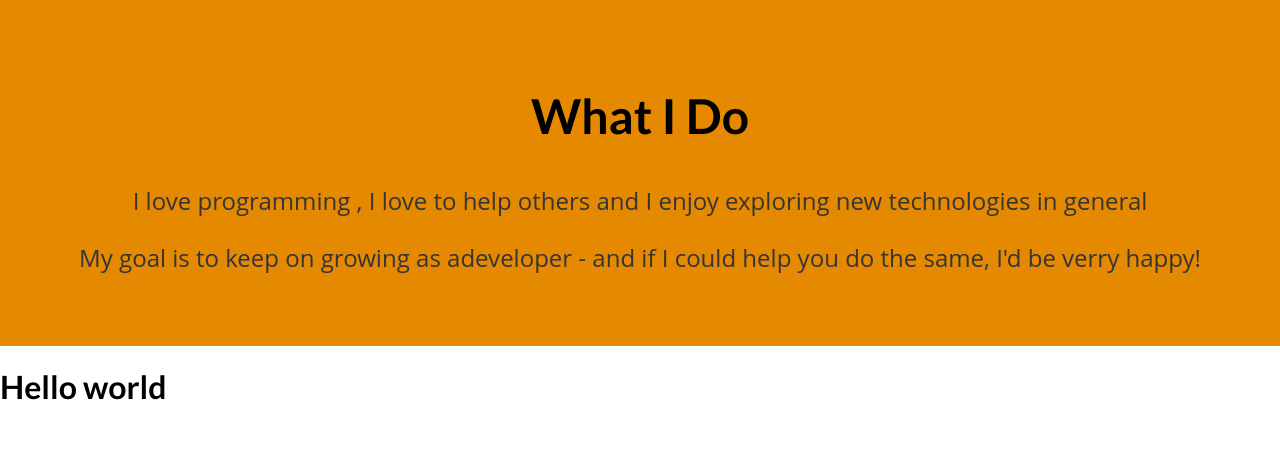
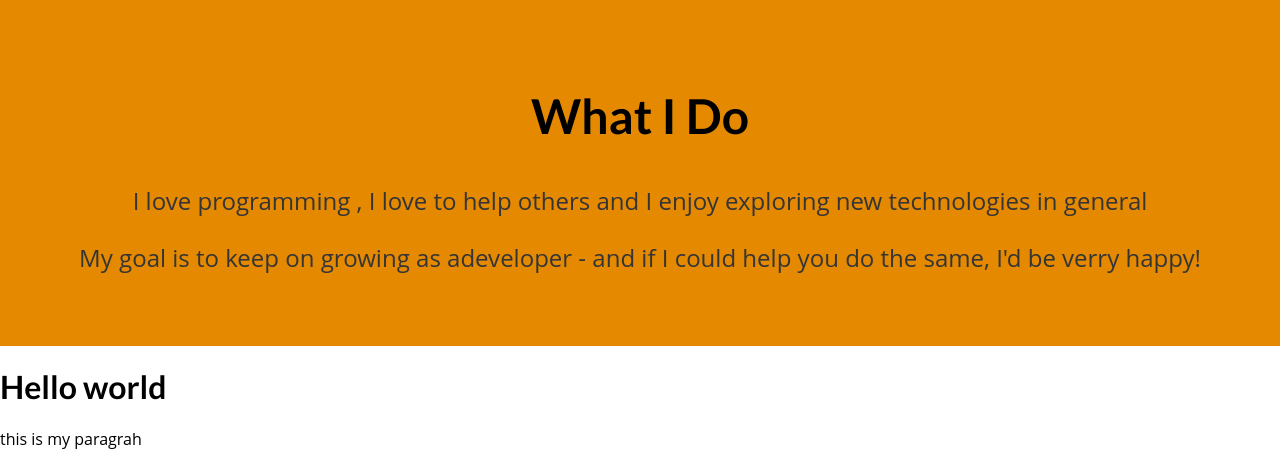
Before and after one commit to JasimUllah/Django, a Django app: page / in a window 1280 px wide. Shown: the part 796-1262 px from the top of the page. Before the commit the page ends 1196 px from the top, so only its background shows below. Run offline with Django 5.2, Linux system fonts and the light colour scheme.

Commit message:
from vs code

```diff
--- a/my_site/templates/base.html
+++ b/my_site/templates/base.html
@@ -12,5 +12,6 @@
 <body>
     {% block content %}{% endblock  %}
     <h1>Hello world</h1>
+    <p>this is my paragrah</p>
 </body>
 </html>
```
